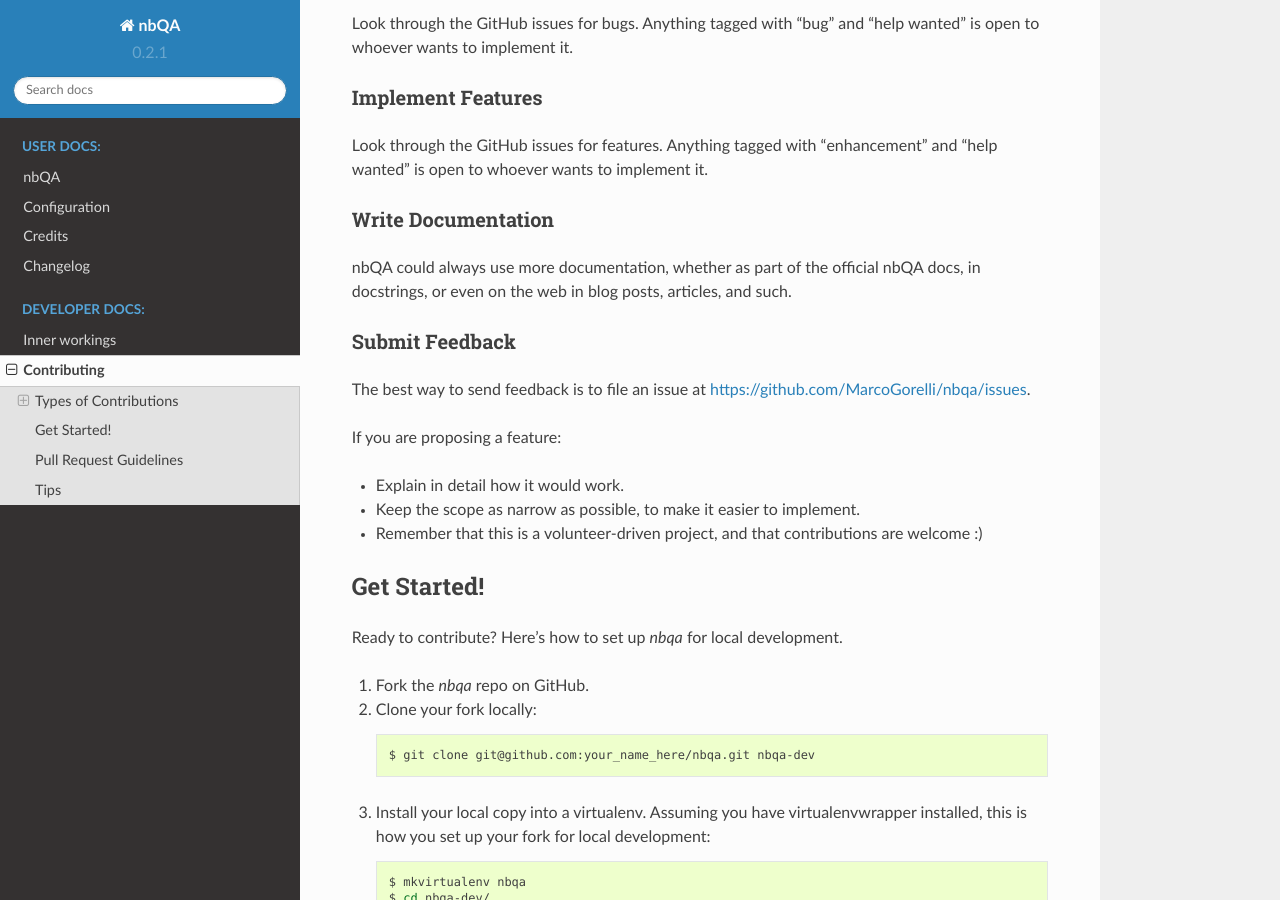
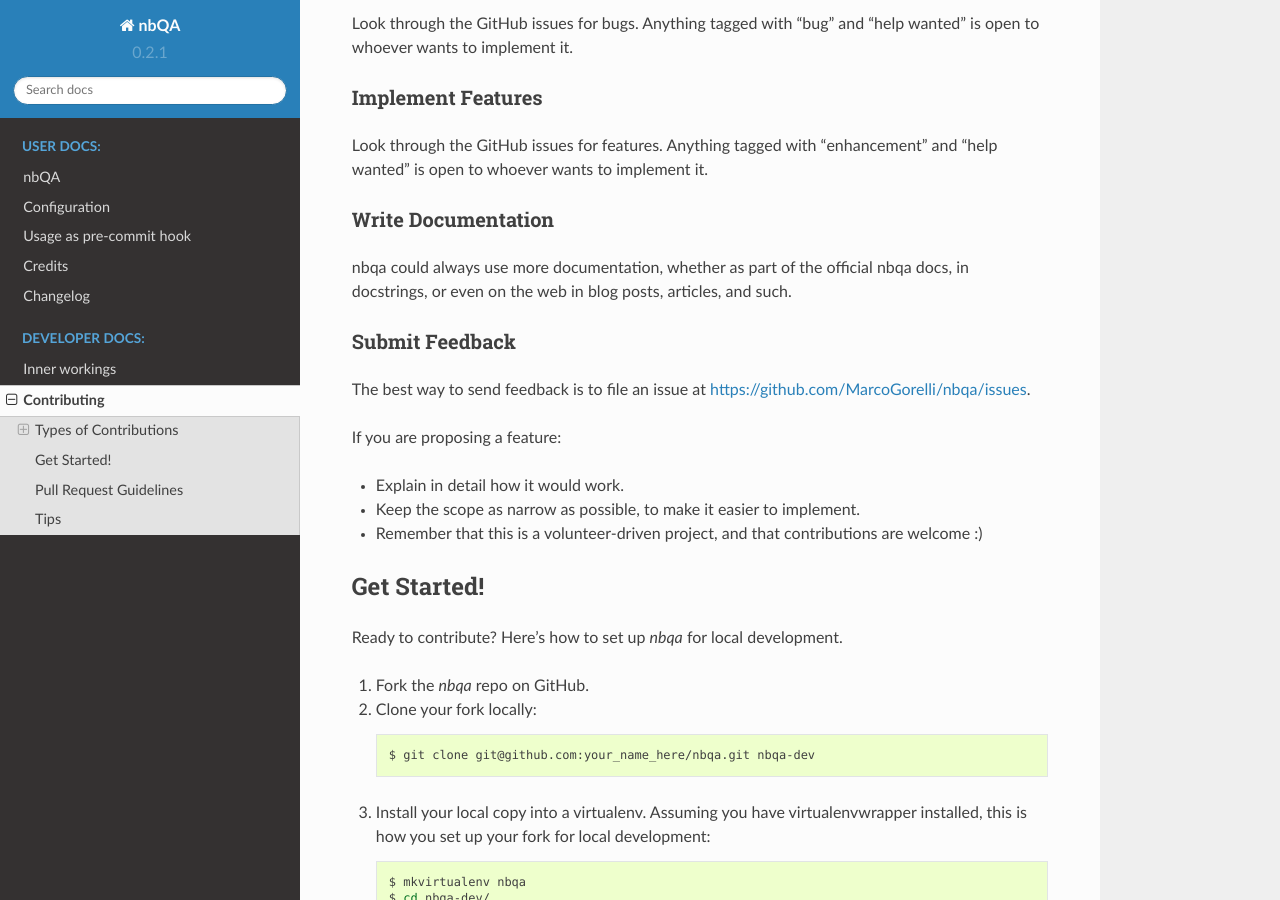
Before and after one commit to nbQA-dev/nbQA, a Sphinx documentation site: the page built from docs/contributing.rst, in a window 1280 px wide and 900 px high, scrolled down 616 px. Built offline with Sphinx 7.4.7 and the Read the Docs theme 2.0.0, drawn with Linux system fonts in a browser that asks for light colours.

Commit message:
DOC document pre-commit usage separately (#277)
* :memo:

* new page

```diff
--- a/docs/configuration.rst
+++ b/docs/configuration.rst
@@ -73,7 +75,7 @@
 
     nbqa black my_notebook.ipynb --nbqa-ignore-cells %%html,%%cython
 
-, or the :code:`ignore_cells` option in your :code:`pyproject.toml` file, e.g.
+or the :code:`ignore_cells` option in your :code:`pyproject.toml` file, e.g.
 
 .. code-block:: toml
 
--- a/docs/contributing.rst
+++ b/docs/contributing.rst
@@ -38,8 +38,8 @@
 Write Documentation
 ~~~~~~~~~~~~~~~~~~~
 
-nbQA could always use more documentation, whether as part of the
-official nbQA docs, in docstrings, or even on the web in blog posts,
+nbqa could always use more documentation, whether as part of the
+official nbqa docs, in docstrings, or even on the web in blog posts,
 articles, and such.
 
 Submit Feedback
--- a/docs/index.rst
+++ b/docs/index.rst
@@ -10,6 +10,7 @@
 
    readme
    configuration
+   pre-commit
    authors
    history
 
```
Also changed, not shown: other parts of docs/configuration.rst (+2 -0 lines), README.md (+4 -20 lines), docs/pre-commit.rst (added, +37 -0 lines), 4 other files.
